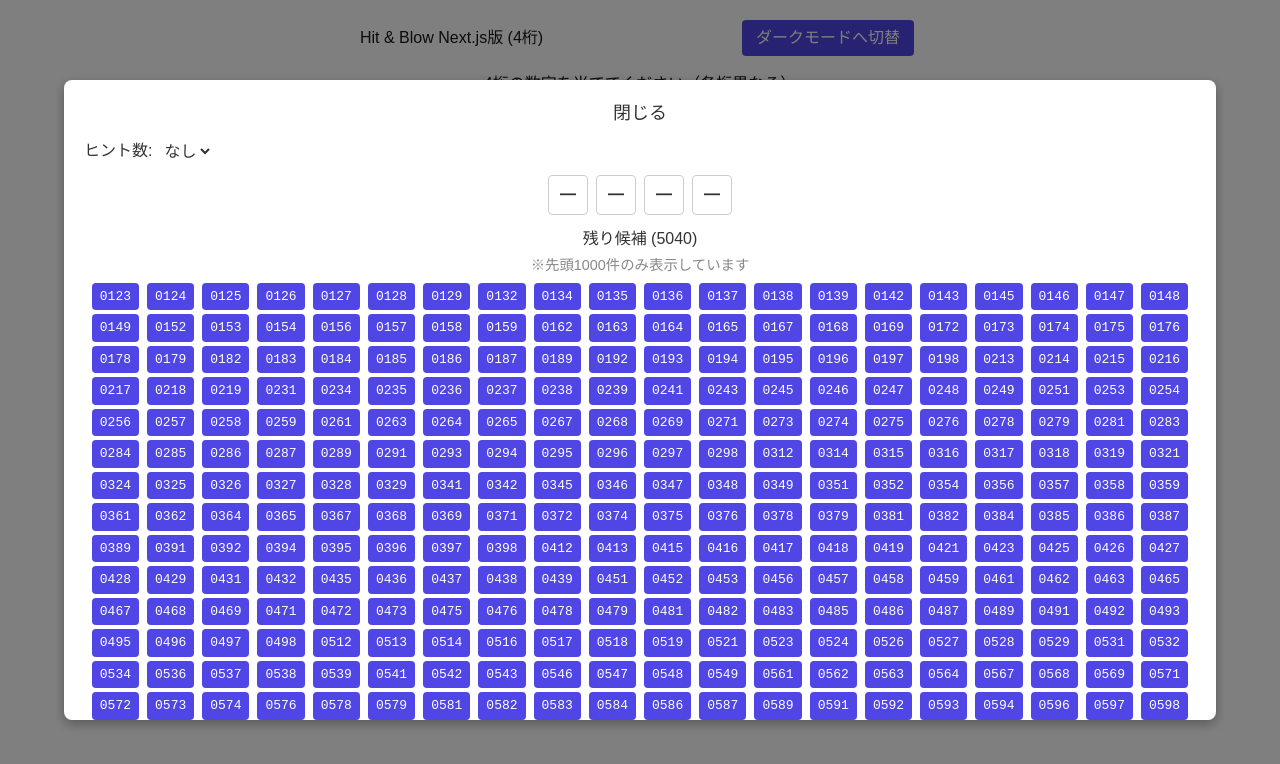
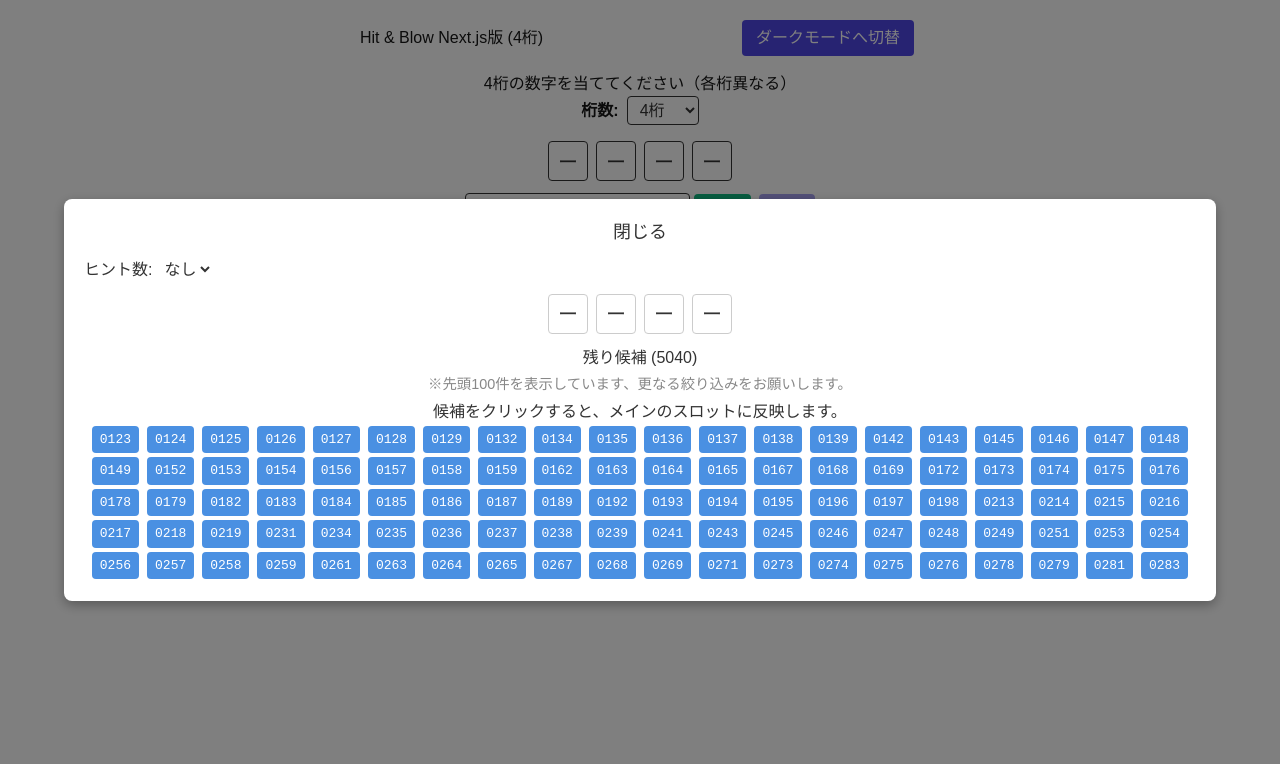
Before and after one commit to tako-chan0511/hitblow-next, a Next.js app: page / in a window 1280 px wide. Both pictures are taken after a click on the button "サポート機能". Shown: the top 764 px of the page. Built offline with nearby package versions, Linux system fonts and the light colour scheme.

Commit message:
全部ボタン化100件まで

```diff
--- a/src/components/CandidateList.tsx
+++ b/src/components/CandidateList.tsx
@@ -22,12 +22,10 @@ export default function CandidateList({
   const [loading, setLoading] = useState(true);
   const [filterSlots, setFilterSlots] = useState<string[]>([]);
   const [pickerIdx, setPickerIdx] = useState<number | null>(null);
+  const [hintCount, setHintCount] = useState<number>(0);
 
   const [showTimer, setShowTimer] = useState(false);
   const [elapsedMs, setElapsedMs] = useState(0);
-
-  // ★ ヒント数のステート
-  const [hintCount, setHintCount] = useState<number>(0);
 
   // ローディングタイマー
   useEffect(() => {
@@ -44,7 +42,7 @@ export default function CandidateList({
     };
   }, [remainingCandidates]);
 
-  // 初期フィルタースロット生成
+  // フィルタースロット初期化
   useEffect(() => {
     if (remainingCandidates.length > 0) {
       setFilterSlots(Array(digitCount).fill(""));
@@ -52,11 +50,10 @@ export default function CandidateList({
     }
   }, [remainingCandidates, digitCount]);
 
-  // ★ hintCount が変わったら、filterSlots に直接ヒントを埋め込む
+  // ヒント数が変わったらランダムに埋め込む
   useEffect(() => {
     const newSlots = Array(digitCount).fill("");
     if (hintCount > 0) {
-      // 乱数でヒント位置を選択
       const indices = Array.from({ length: digitCount }, (_, i) => i);
       for (let k = 0; k < hintCount && indices.length > 0; k++) {
         const rnd = Math.floor(Math.random() * indices.length);
@@ -65,11 +62,10 @@ export default function CandidateList({
       }
     }
     setFilterSlots(newSlots);
-    // pickerIdxリセット
     setPickerIdx(null);
   }, [hintCount, digitCount, secret]);
 
-  // フィルタリング
+  // 絞り込みロジック
   const displayed = useMemo(() => {
     if (filterSlots.every((d) => d === "")) return remainingCandidates;
     return remainingCandidates.filter((num) =>
@@ -77,8 +73,8 @@ export default function CandidateList({
     );
   }, [remainingCandidates, filterSlots]);
 
-  const displayedLimited = useMemo(() => displayed.slice(0, 1000), [displayed]);
-  const allowButtons = displayed.length <= 10;
+  // **先頭100件に制限**
+  const displayedLimited = useMemo(() => displayed.slice(0, 100), [displayed]);
 
   const formattedTime = useMemo(() => {
     const s = Math.floor(elapsedMs / 1000);
@@ -169,23 +165,20 @@ export default function CandidateList({
               ))}
             </div>
 
-            {/* 件数＆表示 */}
+            {/* 件数＆制限表示 */}
             <h2>残り候補 ({displayed.length})</h2>
-            {displayed.length > 1000 && (
+            {displayed.length > 100 && (
               <p className={styles.limitNotice}>
-                ※先頭1000件のみ表示しています
-              </p>
-            )}
-            {allowButtons && (
-              <p className={styles.buttonNotice}>
-                候補が10件以下になりました。番号をクリックしてください。
+                ※先頭100件を表示しています、更なる絞り込みをお願いします。
               </p>
             )}
 
-            {/* 候補リスト */}
+            {/* 先頭100件をすべてボタン化 */}
+            <p className={styles.buttonNotice}>
+              候補をクリックすると、メインのスロットに反映します。
+            </p>
             <div className={styles.list}>
-              {allowButtons
-                ? displayed.map((num) => (
+              {displayedLimited.map((num) => (
                 <button
                   key={num}
                   className={styles.listItemButton}
@@ -194,11 +187,6 @@ export default function CandidateList({
                 >
                   {num}
                 </button>
-                  ))
-                : displayedLimited.map((num) => (
-                    <span key={num} className={styles.listItem}>
-                      {num}
-                    </span>
               ))}
             </div>
           </>
```
Lines whose indentation alone changed are shown as unchanged.
